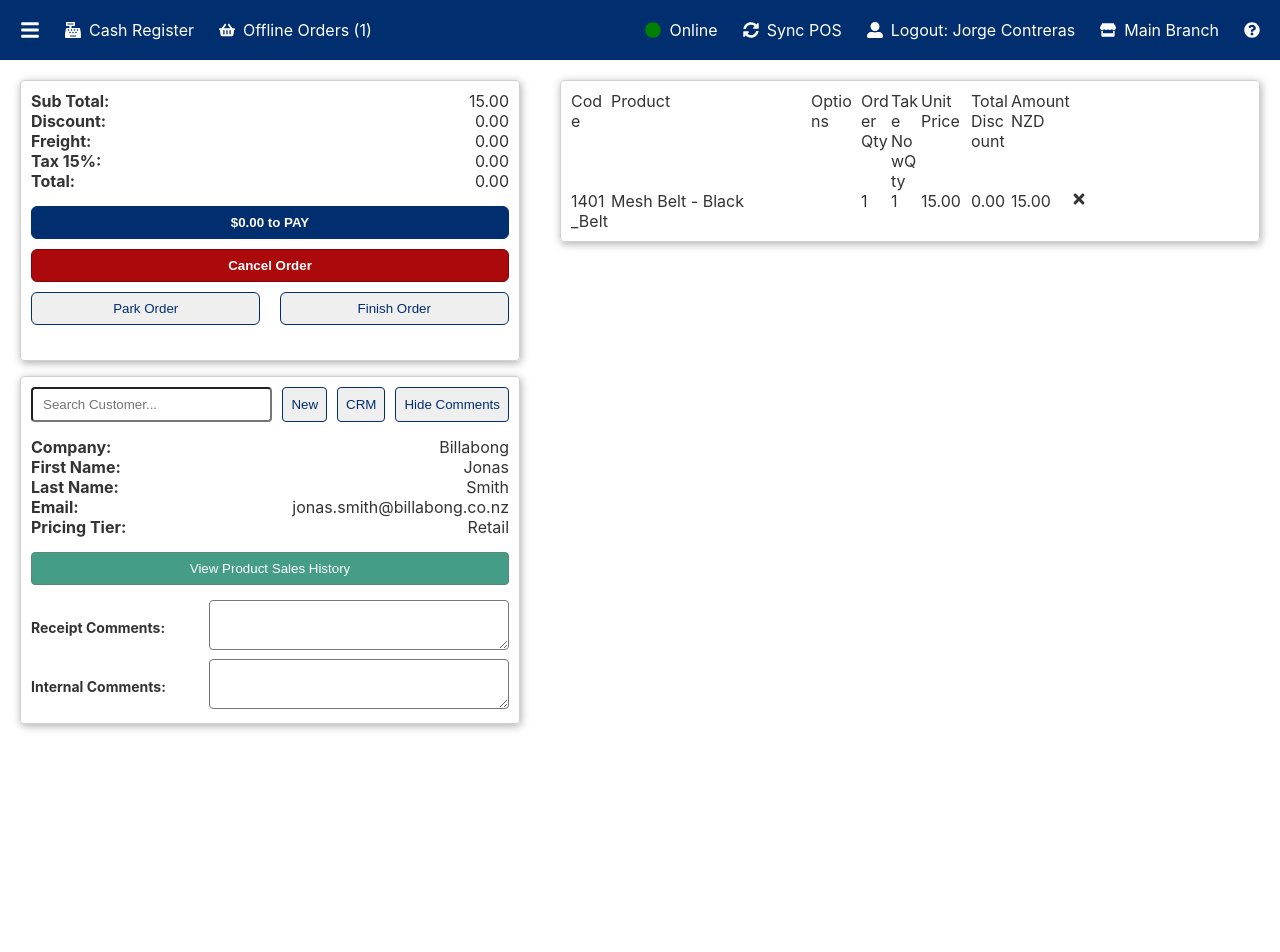
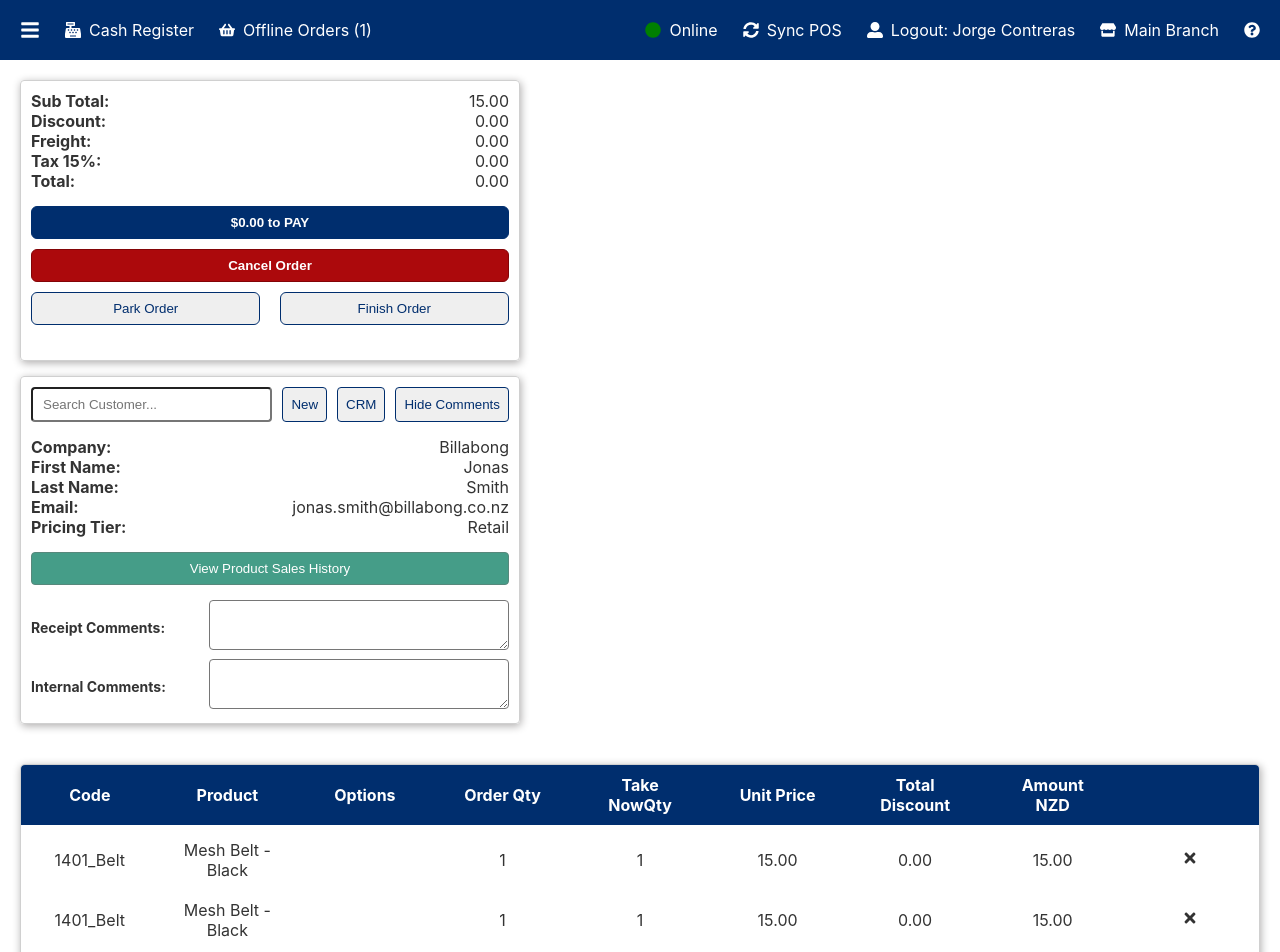
Before and after one commit to lecontre/POS, a React (Create React App) app in the folder POS_App/POS_UI/POSClient/: page / in a window 1280 px wide. Shown: the top 952 px of the page. Before the commit the page ends 800 px from the top, so only its background shows below. Built offline with nearby package versions, Linux system fonts and the light colour scheme.

Commit message:
Product Summary Styles

```diff
--- a/POS_App/POS_UI/POSClient/src/App.scss
+++ b/POS_App/POS_UI/POSClient/src/App.scss
@@ -11,6 +11,7 @@
   .POS-Component-Layout {
     display: flex;
     justify-content: flex-start;
+    flex-wrap: wrap;
     padding: 20px;
     gap: 40px;
 
@@ -25,8 +26,8 @@
     .POS-Component-Layout-Right {
       display: flex;
       flex-direction: column;
+      flex-grow: 1;
       gap: 15px;
-      width: 100%;
     }
 
   }
--- /dev/null
+++ b/POS_App/POS_UI/POSClient/src/Components/Layout/Product/ProductLineItem.tsx
@@ -0,0 +1,23 @@
+import React from 'react';
+import {FaTimes} from "react-icons/fa";
+
+const ProductLineItem: React.FC = () => {
+    return (
+        <div className="Product-Line-Item">
+            <div className="Product-Summary-Column Code">1401_Belt</div>
+            <div className="Product-Summary-Column Product">Mesh Belt - Black</div>
+            <div className="Product-Summary-Column Options"></div>
+            <div className="Product-Summary-Column Quantity">1</div>
+            <div className="Product-Summary-Column Take-Now">1</div>
+            <div className="Product-Summary-Column Unit-Price">15.00</div>
+            <div className="Product-Summary-Column Discount">0.00</div>
+            <div className="Product-Summary-Column Amount">15.00</div>
+            <div className="Product-Summary-Column Remove">
+                <FaTimes />
+            </div>
+        </div>
+    );
+}
+
+
+export default ProductLineItem;
--- a/POS_App/POS_UI/POSClient/src/Components/Layout/Product/ProductSummary.scss
+++ b/POS_App/POS_UI/POSClient/src/Components/Layout/Product/ProductSummary.scss
@@ -1,20 +1,52 @@
 #Product-Summary {
-  display: grid;
-  grid-template-columns: 40px 200px 50px 30px 30px 50px 40px 60px 10px;
-  column-gap: 0;
   width: 100%;
   box-shadow: 1px 2px 8px #aeacac;
-  padding: 10px;
   border: 1px solid #d0d0d0;
   border-radius: 4px;
   box-sizing: border-box;
+
+  .Product-Summary-Header {
+    display: flex;
+    flex-direction: row;
+    justify-content: space-evenly;
+    align-items: center;
+    border-radius: 4px 4px 0 0;
+    background-color: #002E6E;
+    color: #ffffff;
+    font-weight: bold;
+    width: 100%;
+    float: left;
+
+    .Product-Summary-Column {
+      padding: 10px 25px;
+      width: 100%;
+      text-align: center;
+    }
+  }
+
+  .Product-Summary-Body {
+    width: 100%;
+    float: left;
+    clear: both;
+    box-sizing: border-box;
+    padding: 5px 0 10px 0;
+
+    .Product-Line-Item {
+      display: flex;
+      flex-direction: row;
+      justify-content: space-evenly;
+      align-items: center;
+    }
+  }
+
+  .Product-Summary-Column {
+    padding: 10px 25px;
+    width: 100%;
+    text-align: center;
+    box-sizing: border-box;
+
+    &.Remove {
+      cursor: pointer;
+    }
+  }
 }
-
-.title-roll, .row {
-  display: contents;
-}
-
-.cell {
-  word-wrap: break-word;
-  padding: 0 0 0 0;
-}
--- a/POS_App/POS_UI/POSClient/src/Components/Layout/Product/ProductSummary.tsx
+++ b/POS_App/POS_UI/POSClient/src/Components/Layout/Product/ProductSummary.tsx
@@ -1,33 +1,25 @@
 import React from 'react';
+import ProductLineItem from "./ProductLineItem";
 import "./ProductSummary.scss";
-import {FaTimes} from "react-icons/fa";
 
 const ProductSummary: React.FC = () => {
     return (
         <div id="Product-Summary">
-            <div className="title-roll">
-                <div className="cell">Code</div>
-                <div className="cell">Product</div>
-                <div className="cell">Options</div>
-                <div className="cell">Order Qty</div>
-                <div className="cell">Take NowQty</div>
-                <div className="cell">Unit Price</div>
-                <div className="cell">Total Discount</div>
-                <div className="cell">Amount NZD</div>
-                <div className="cell"></div>
+            <div className="Product-Summary-Header">
+                <div className="Product-Summary-Column Code">Code</div>
+                <div className="Product-Summary-Column Product">Product</div>
+                <div className="Product-Summary-Column Options">Options</div>
+                <div className="Product-Summary-Column Quantity">Order Qty</div>
+                <div className="Product-Summary-Column Take-Now">Take NowQty</div>
+                <div className="Product-Summary-Column Unit-Price">Unit Price</div>
+                <div className="Product-Summary-Column Discount">Total Discount</div>
+                <div className="Product-Summary-Column Amount">Amount NZD</div>
+                <div className="Product-Summary-Column Remove"></div>
             </div>
-            <div className="row">
-                <div className="cell update">1401_Belt</div>
-                <div className="cell update">Mesh Belt - Black</div>
-                <div className="cell update"></div>
-                <div className="cell update number">1</div>
-                <div className="cell update number">1</div>
-                <div className="cell update money">15.00</div>
-                <div className="cell update money">0.00</div>
-                <div className="cell money">15.00</div>
-                <div className="cell">
-                    <FaTimes />
-                </div>
+            <div className="Product-Summary-Body">
+                <ProductLineItem />
+                <ProductLineItem />
+                <ProductLineItem />
             </div>
         </div>
     )
```
